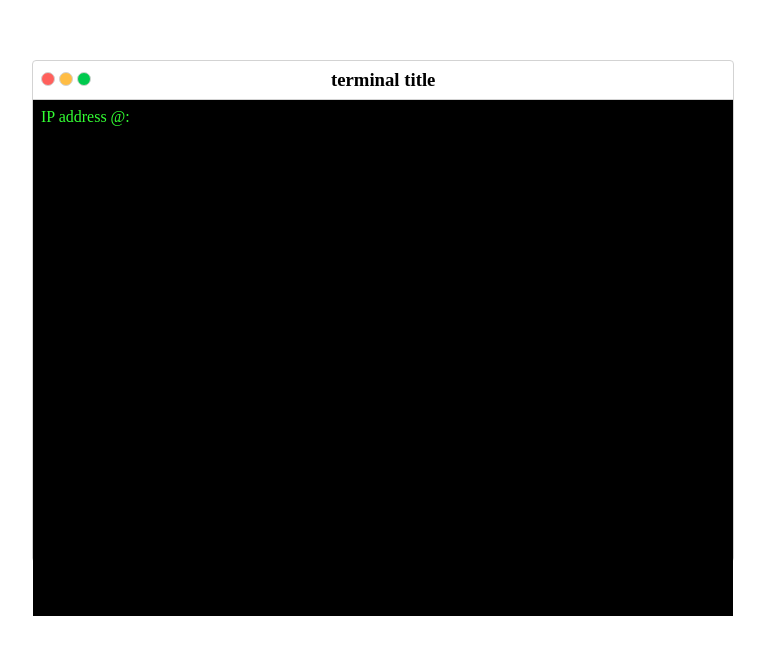
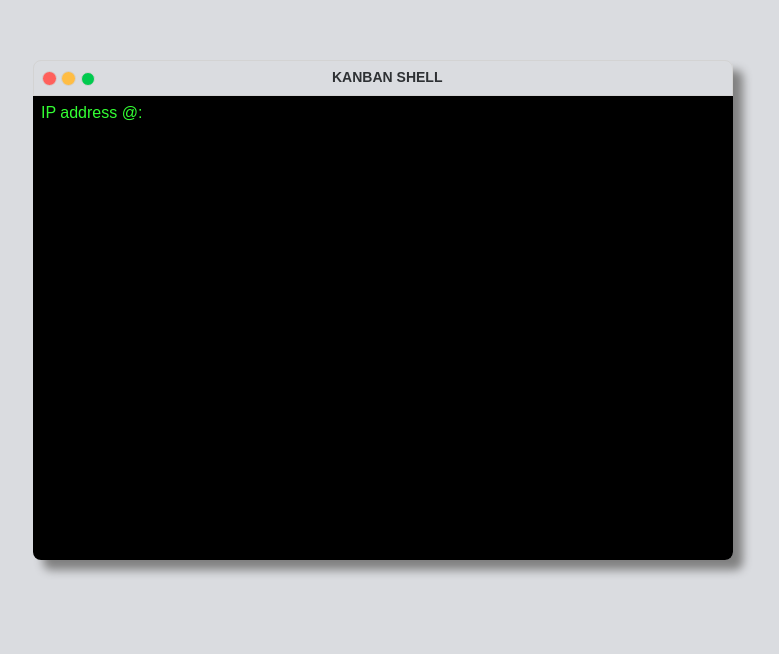
Before and after one commit to p-adams/kanban-shell, a plain HTML site: page index.html in a window 1280 px wide. Shown: the whole page, without its empty margins (257-1036 px from the left). Drawn offline with Linux system fonts and the light colour scheme.

Commit message:
add terminal header title and improve terminal look and feel

```diff
--- a/index.html
+++ b/index.html
@@ -11,7 +11,7 @@
           <span class="min"></span>
           <span class="max"></span>
         </div>
-        <h3>terminal title</h3>
+        <h3 class="terminal-title">Kanban Shell</h3>
       </header>
       <main>
         <section>
--- a/styles.css
+++ b/styles.css
@@ -5,22 +5,40 @@
   --close-button: #ff605c;
   --min-button: #ffbd44;
   --max-button: #00ca4e;
+  --button-width: 12px;
+  --button-height: 12px;
+  --page-background: #dadce0;
+  --border-radius: 8px;
 }
+
+body {
+  background-color: var(--page-background);
+  font-family: Arial, Helvetica, sans-serif;
+}
+
 h3 {
   padding: 0;
   margin: 0;
 }
+.terminal-title {
+  font-size: 14px;
+  text-transform: uppercase;
+  color: #2e3134;
+}
 .terminal {
-  border: 1px solid lightgray;
-  border-radius: 4px;
+  display: flex;
+  flex-direction: column;
   width: var(--terminal-width);
   height: var(--terminal-height);
   margin: 60px auto;
+  box-shadow: 10px 10px 10px gray;
+  border-radius: var(--border-radius);
 }
 header {
   display: grid;
   grid-template-columns: 290px 1fr;
-  border-bottom: 1px solid lightgray;
+  border: 1px solid lightgray;
+  border-radius: var(--border-radius) var(--border-radius) 0 0;
 }
 header,
 main {
@@ -30,6 +48,7 @@ main {
 main {
   background-color: black;
   height: 100%;
+  border-radius: 0 0 var(--border-radius) var(--border-radius);
 }
 
 section {
@@ -43,8 +62,8 @@ section {
   display: inline-block;
   border: 1px solid lightgray;
   border-radius: 50%;
-  width: 12px;
-  height: 12px;
+  width: var(--button-width);
+  height: var(--button-height);
   vertical-align: middle;
 }
 
@@ -59,11 +78,19 @@ section {
   background-color: var(--max-button);
 }
 
+.close,
+.min,
+.max:hover {
+  width: calc(var(--button-width) + 1px);
+  height: calc(var(--button-height) + 1px);
+}
+
 input {
   flex: 2;
   border: none;
   background-color: black;
   color: var(--primary-text);
+  margin-left: 10px;
 }
 input:focus {
   outline: none;
```
